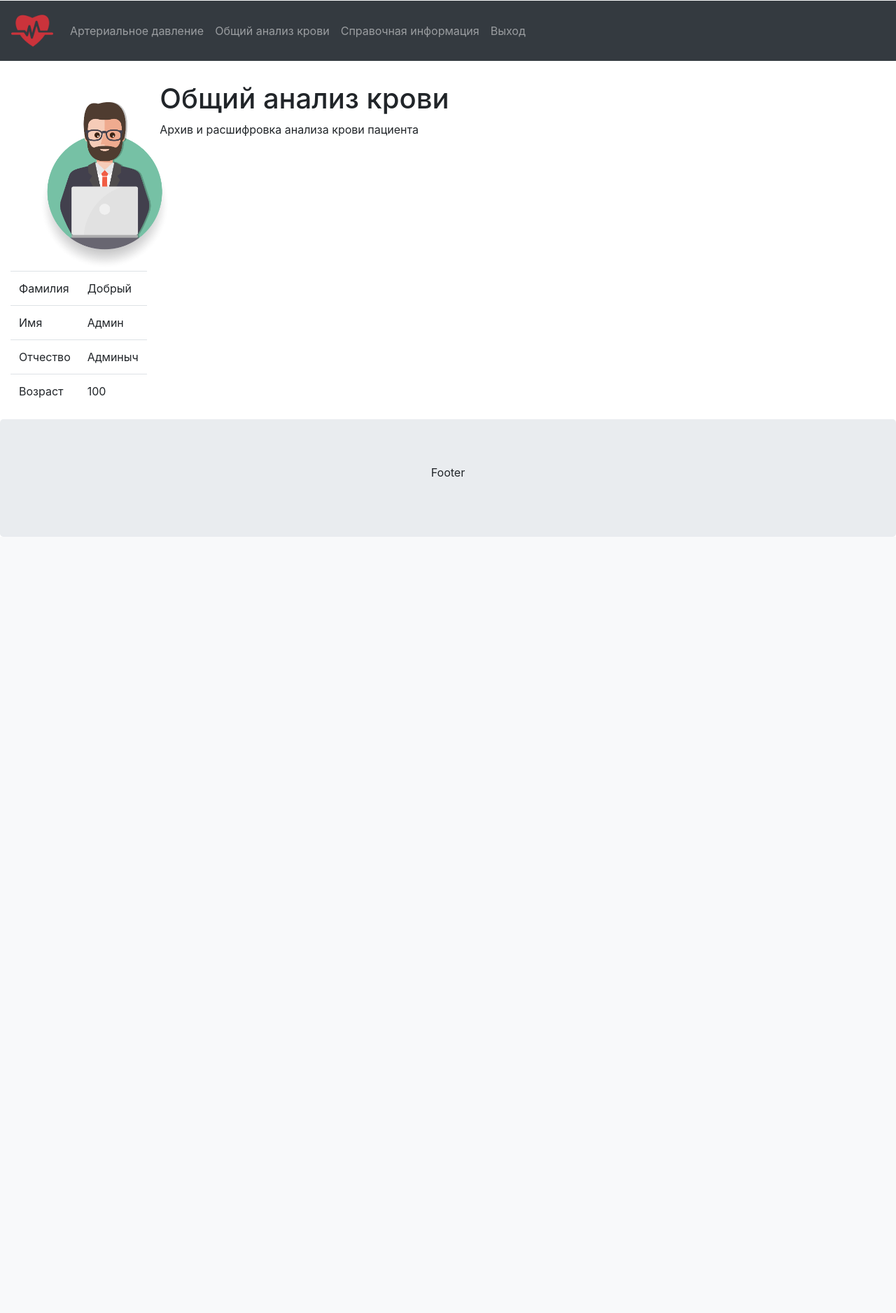
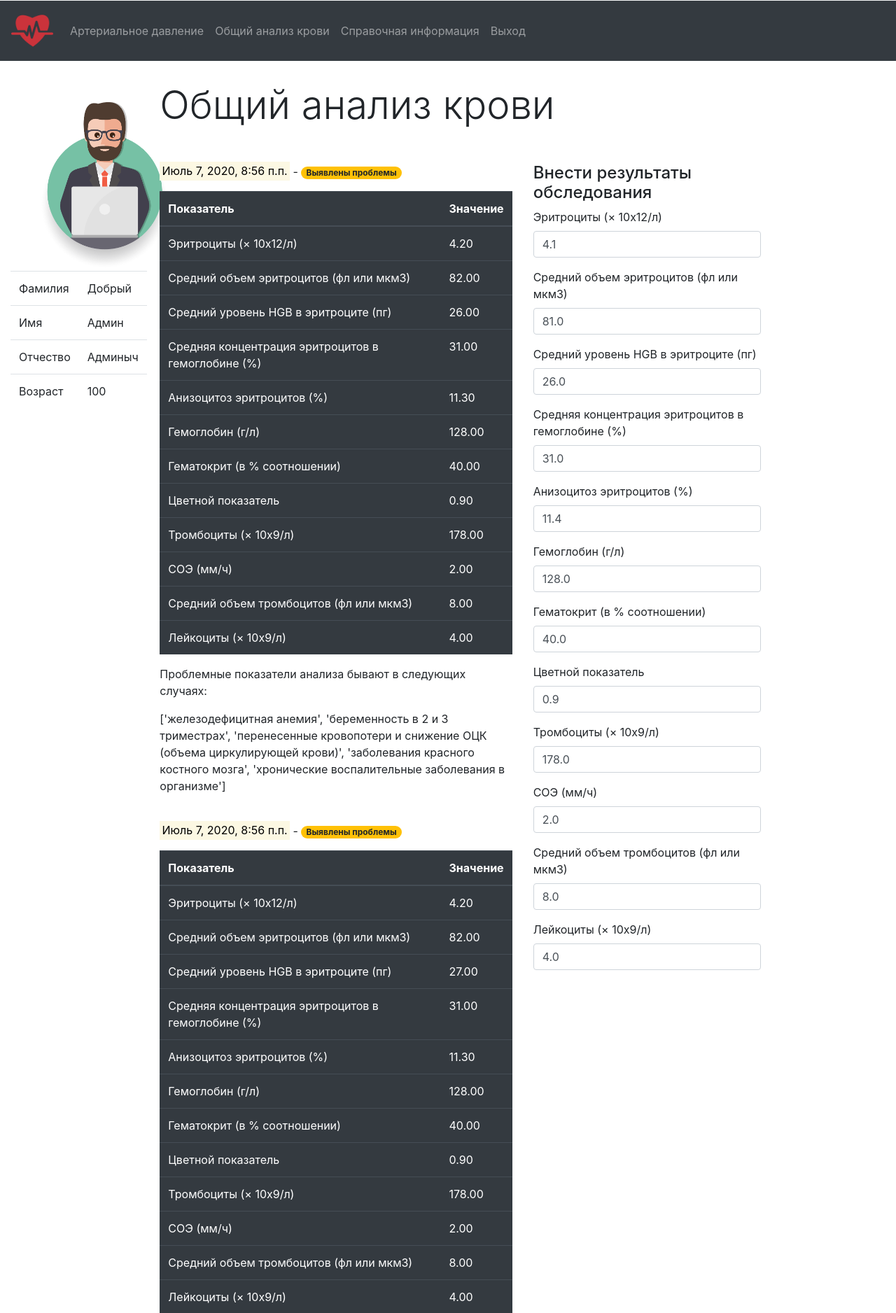
Before and after one commit to obver170/health, a Django app: page /monitor/blood/ in a window 1280 px wide. Shown: the part 341-2217 px from the top of the page at 70% size. Before the commit the page ends 1108 px from the top, so only its background shows below. Run offline with Django 3.2, Linux system fonts and the light colour scheme; a user stored in the database is signed in; data comes from the database, SQL or seed files in the repository; both versions use the stored data as it was after the commit; some libraries are stand-ins or nearby versions.

Commit message:
Переделывыю модель крови

```diff
--- a/monitor/forms.py
+++ b/monitor/forms.py
@@ -1,12 +1,17 @@
 from django import forms
-from .models import Arterial
+from .models import Arterial, Blood
 
 
 class ArterialForm(forms.ModelForm):
-
     # top_pressure = forms.IntegerField(label='Верхнее давление', initial=120)
     # bottom_pressure = forms.IntegerField(label='Нижнее давление', initial=80)
 
     class Meta:
         model = Arterial
         fields = ('top_pressure', 'bottom_pressure',)
+
+
+class BloodForm(forms.ModelForm):
+    class Meta:
+        model = Blood
+        fields = ('RBC', 'MCV', 'MCH', 'MCHC', 'RFV', 'HGB', 'HCT', 'CP', 'PLT', 'ESR', 'MPV', 'WBC')
--- a/monitor/models.py
+++ b/monitor/models.py
@@ -33,29 +33,29 @@
     # индикатор проблемы
     problem = models.BooleanField(verbose_name="Проблема?", default=False)
     # результат проверки
-    fast_check = models.CharField(max_length=1000, default='')
+    fast_check = models.CharField(max_length=1000, default='Общий анализ крови проблем не выявил')
     # дата и время проверки
     date = models.DateTimeField(auto_now=True)
 
-    RBC = models.DecimalField(verbose_name="Эритроциты (× 10х12/л)", default="3.6", max_digits=4, decimal_places=2)
+    RBC = models.DecimalField(verbose_name="Эритроциты (× 10х12/л)", default="4.1", max_digits=5, decimal_places=2)
     MCV = models.DecimalField(verbose_name="Средний объем эритроцитов (фл или мкм3)",
-                              default="81", max_digits=5, decimal_places=2)
+                              default="81.0", max_digits=5, decimal_places=2)
     MCH = models.DecimalField(verbose_name="Средний уровень HGB в эритроците (пг)",
-                              default="26", max_digits=5, decimal_places=2)
+                              default="26.0", max_digits=5, decimal_places=2)
     MCHC = models.DecimalField(verbose_name="Средняя концентрация эритроцитов в гемоглобине (%)",
-                               default="31", max_digits=5, decimal_places=2)
+                               default="31.0", max_digits=5, decimal_places=2)
     RFV = models.DecimalField(verbose_name="Анизоцитоз эритроцитов (%)",
-                              default="11.3", max_digits=5, decimal_places=2)
+                              default="11.4", max_digits=5, decimal_places=2)
 
-    HGB = models.DecimalField(verbose_name="Гемоглобин (г/л)", default="128", max_digits=5, decimal_places=2)
+    HGB = models.DecimalField(verbose_name="Гемоглобин (г/л)", default="128.0", max_digits=5, decimal_places=2)
     HCT = models.DecimalField(verbose_name="Гематокрит (в % соотношении)",
-                              default="128", max_digits=5, decimal_places=2)
-    CP = models.DecimalField(verbose_name="Гемоглобин (г/л)", default="0.8", max_digits=4, decimal_places=2)
-    PLT = models.DecimalField(verbose_name="Тромбоциты (× 10х9/л)", default="178", max_digits=5, decimal_places=2)
-    ESR = models.DecimalField(verbose_name="СОЭ (мм/ч)", default="2", max_digits=4, decimal_places=2)
+                              default="40.0", max_digits=5, decimal_places=2)
+    CP = models.DecimalField(verbose_name="Цветной показатель", default="0.9", max_digits=5, decimal_places=2)
+    PLT = models.DecimalField(verbose_name="Тромбоциты (× 10х9/л)", default="178.0", max_digits=5, decimal_places=2)
+    ESR = models.DecimalField(verbose_name="СОЭ (мм/ч)", default="2.0", max_digits=5, decimal_places=2)
     MPV = models.DecimalField(verbose_name="Средний объем тромбоцитов (фл или мкм3)",
-                              default="8", max_digits=4, decimal_places=2)
-    WBC = models.DecimalField(verbose_name="Лейкоциты (× 10х9/л)", default="4", max_digits=4, decimal_places=2)
+                              default="8.0", max_digits=5, decimal_places=2)
+    WBC = models.DecimalField(verbose_name="Лейкоциты (× 10х9/л)", default="4.0", max_digits=5, decimal_places=2)
 
     def __str__(self):
         return str(self.pk) + " " + str(self.person) + " имеет проблемы? " + str(self.problem)
--- a/monitor/templates/monitor/blood.html
+++ b/monitor/templates/monitor/blood.html
@@ -7,9 +7,102 @@
 
 
 {% block content %}
-    <h1>Общий анализ крови</h1>
-    <p>Архив и расшифровка анализа крови пациента</p>
+    <div class="display-4 pb-5">Общий анализ крови</div>
+    <div class="row">
+        <div class="col-sm-6">
+            {% for b in bloods %}
+                <p> <mark> {{b.date}}</mark> -
+                   {% if b.problem %}
+                        <span class="badge badge-pill badge-warning"> Выявлены проблемы </span>
+                    {% else %}
+                        <span class="badge badge-pill badge-success">Проблемы не выявлены</span>
+                    {% endif %}
+                </p>
+                <table class="table table-dark table-hover">
+                    <thead>
+                      <tr>
+                        <th>Показатель</th>
+                        <th>Значение</th>
+                      </tr>
+                    </thead>
+                    <tbody>
 
+                    <tr>
+                        <td>Эритроциты (× 10х12/л)</td>
+                        <td>{{b.RBC}}</td>
+                    </tr>
+                    <tr>
+                        <td>Средний объем эритроцитов (фл или мкм3)</td>
+                        <td>{{b.MCV}}</td>
+                      </tr>
+                    <tr>
+                        <td>Средний уровень HGB в эритроците (пг)</td>
+                        <td>{{b.MCH}}</td>
+                    </tr>
+                    <tr>
+                        <td>Средняя концентрация эритроцитов в гемоглобине (%)</td>
+                        <td>{{b.MCHC}}</td>
+                      </tr>
+                    <tr>
+                        <td>Анизоцитоз эритроцитов (%)</td>
+                        <td>{{b.RFV}}</td>
+                    </tr>
+                    <tr>
+                        <td>Гемоглобин (г/л)</td>
+                        <td>{{b.HGB}}</td>
+                      </tr>
+                    <tr>
+                        <td>Гематокрит (в % соотношении)</td>
+                        <td>{{b.HCT}}</td>
+                    </tr>
+                    <tr>
+                        <td>Цветной показатель</td>
+                        <td>{{b.CP}}</td>
+                    </tr>
+                    <tr>
+                        <td>Тромбоциты (× 10х9/л)</td>
+                        <td>{{b.PLT}}</td>
+                    </tr>
+                    <tr>
+                        <td>СОЭ (мм/ч)</td>
+                        <td>{{b.ESR}}</td>
+                    </tr>
+                    <tr>
+                        <td>Средний объем тромбоцитов (фл или мкм3)</td>
+                        <td>{{b.MPV}}</td>
+                    </tr>
+                    <tr>
+                        <td>Лейкоциты (× 10х9/л)</td>
+                        <td>{{b.WBC}}</td>
+                    </tr>
 
+                    </tbody>
+                </table>
+                <p>
+                    {% if b.problem %}
+                        <span> Проблемные показатели анализа бывают в следующих случаях: </span>
+                        <p>{{b.fast_check}}</p>
+<!--                        {% for t in b.fast_check %}-->
+<!--                            <p>{{t}}</p>-->
+<!--                        {% endfor %}-->
+                    {% else %}
+                        <span>Результаты показателей анализа в пределах нормы</span>
+                    {% endif %}
+
+                </p>
+            <br>
+
+            {% endfor %}
+
+        </div>
+        <div class="col-sm-4">
+            <h4>Внести результаты обследования</h4>
+            <form method="post">
+                {% csrf_token %}
+                {% bootstrap_form form layout='vertical'%}
+                {% buttons submit='Добавить' %} {% endbuttons %}
+            </form>
+        </div>
+    </div>
 
 {% endblock %}
--- a/monitor/templates/monitor/bp.html
+++ b/monitor/templates/monitor/bp.html
@@ -46,7 +46,7 @@
             </form>
         </div>
         <div class="col-sm-8"></div>
-        </div>
+    </div>
 
 
 {% endblock %}
--- a/monitor/views.py
+++ b/monitor/views.py
@@ -1,7 +1,8 @@
 from django.shortcuts import render
-from .models import Arterial
-from .forms import ArterialForm
+from .models import Arterial, Blood
+from .forms import ArterialForm, BloodForm
 from .code.arterial_pressure import ArterialCheck
+from .code.blood_check import BloodCheck
 from account.models import Person
 from django.contrib.auth.decorators import login_required
 from datetime import date
@@ -36,19 +37,7 @@
     }
     return render(request, 'monitor/articles.html', context)
 
-@login_required
-def get_blood(request):
-    person = Person.objects.get(user=request.user)
 
-    # Получаю текущий возраст в int
-    today = date.today()
-    age = today.year - person.dob.year
-
-    context = {
-        'person': person,
-        'age': age,
-    }
-    return render(request, 'monitor/blood.html', context)
 
 
 @login_required
@@ -75,7 +64,7 @@
                                                 arterial.bottom_pressure)
 
             arterial.problem = check.get('problem')
-            print(arterial.problem)
+            # print(arterial.problem)
             arterial.fast_check = check.get('diagnosis')
             arterial.save()
 
@@ -88,3 +77,44 @@
                }
 
     return render(request, 'monitor/bp.html', context)
+
+@login_required
+def get_blood(request):
+    person = Person.objects.get(user=request.user)
+
+    # Получаю текущий возраст в int
+    today = date.today()
+    age = today.year - person.dob.year
+
+    if request.method == "POST":
+        form = BloodForm(request.POST)
+        if form.is_valid():
+
+            blood = form.save(commit=False)
+            blood.person = request.user
+            blood.sex = person.sex
+
+            b = BloodCheck(blood.sex, blood.RBC, blood.MCV, blood.MCH, blood.MCHC, blood.RFV, blood.HGB, blood.HCT,
+                           blood.CP, blood.PLT, blood.ESR, blood.MPV, blood.WBC)
+
+            check = b.get_blood_check()
+
+            if check == ['Общий анализ крови проблем не выявил']:
+                blood.problem = False
+            else:
+                blood.problem = True
+
+            blood.fast_check = check
+
+            blood.save()
+
+    bloods = Blood.objects.filter(person=request.user)
+    form = BloodForm()
+
+    context = {
+        'bloods': bloods,
+        'form': form,
+        'person': person,
+        'age': age,
+    }
+    return render(request, 'monitor/blood.html', context)
```
Also changed, not shown: monitor/code/blood_check.py (+32 -6 lines), db.sqlite3, monitor/migrations/0020_auto_20200707_1135.py (added), monitor/migrations/0021_auto_20200707_2036.py (added), monitor/migrations/0022_auto_20200707_2038.py (added), monitor/migrations/0023_auto_20200707_2052.py (added), monitor/migrations/0024_auto_20200707_2053.py (added), monitor/migrations/0025_auto_20200707_2057.py (added).
